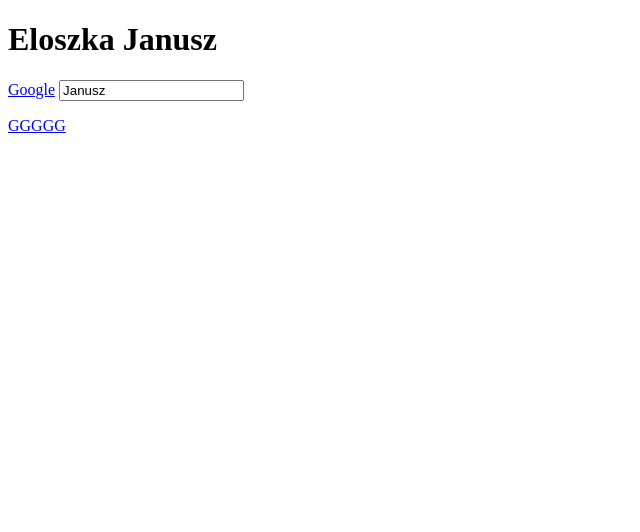
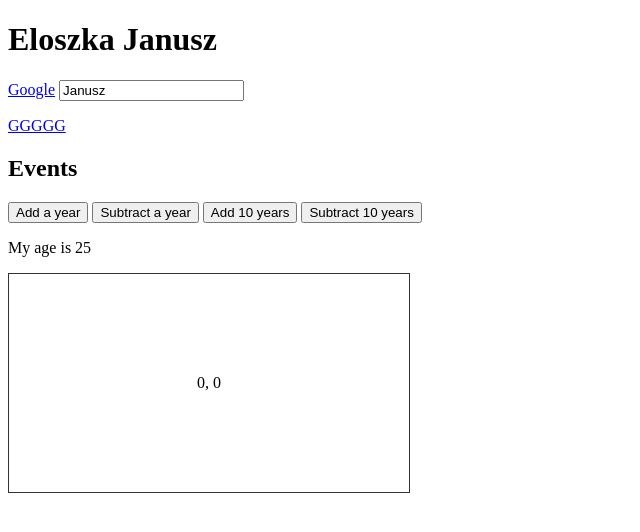
Before and after one commit to pein323/vueBlog, a plain HTML site: page index.html in a window 1280 px wide. Shown: the whole page, without its empty margins (0-640 px from the left). Drawn offline with nearby package versions, Linux system fonts and the light colour scheme.

Commit message:
Added events listener to app

```diff
--- a/app.js
+++ b/app.js
@@ -12,3 +12,24 @@ new Vue({
     }
   }
 });
+
+new Vue({
+  el: '#vue-app-events',
+  data:{
+    age: 25,
+    x: 0,
+    y: 0
+  },
+  methods:{
+    add: function (inc) {
+      this.age += inc;
+    },
+    subtract: function (dec) {
+      this.age -= dec;
+    },
+    updateXY: function (event) {
+      this.x = event.offsetX;
+      this.y = event.offsetY;
+    }
+  }
+})
--- a/index.html
+++ b/index.html
@@ -13,6 +13,19 @@
       <input type="text" name="" :value="name">
       <p v-html="websiteTag"></p>
     </div>
+
+    <div id="vue-app-events">
+      <h2>Events</h2>
+      <button @click="add(1)">Add a year</button>
+      <button @click="subtract(1)">Subtract a year</button>
+
+      <button @dblclick="add(10)">Add 10 years</button>
+      <button @dblclick="subtract(10)">Subtract 10 years</button>
+      <p>My age is {{age}}</p>
+      <div id="canvas" @mousemove="updateXY">
+        {{x}}, {{y}}
+      </div>
+    </div>
     <script src="app.js"></script>
   </body>
 </html>
--- a/styles.css
+++ b/styles.css
@@ -0,0 +1,6 @@
+#canvas{
+  width: 200px;
+  padding: 100px;20px;
+  text-align: center;
+  border: 1px solid #333
+}
```
